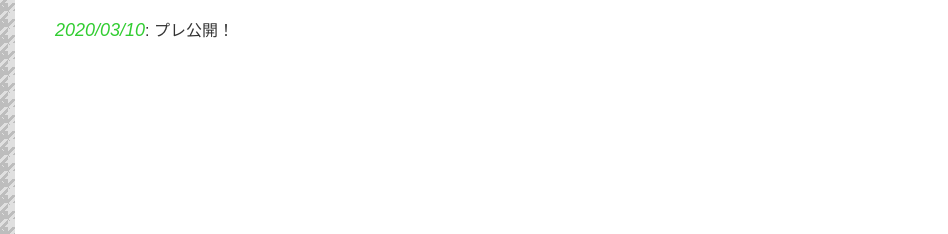
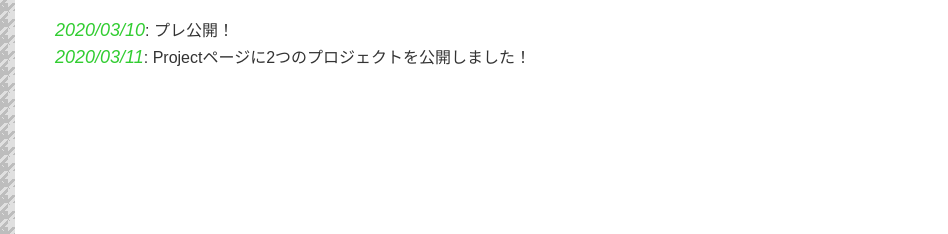
Before and after one commit to YY-04/crescent, a plain HTML site: page index.html in a window 1280 px wide. Shown: the part 229-463 px from the top of the page, 0-948 px from the left. Drawn offline with Linux system fonts and the light colour scheme.

Commit message:
Update index.html

```diff
--- a/index.html
+++ b/index.html
@@ -50,6 +50,7 @@
 		<!-- ここを更新! -->
 
 		  <li><i>2020/03/10</i>: プレ公開！</li>
+		  <li><i>2020/03/11</i>: Projectページに2つのプロジェクトを公開しました！</li>
 
 		<!-- ここまで　-->
 
```
